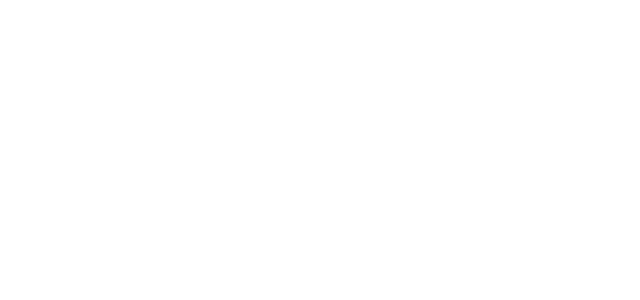
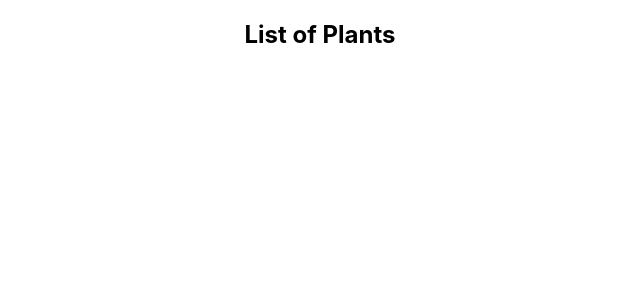
Before and after one commit to BW-Water-My-Plants-06/front-end, a React (Create React App) app in the folder water-my-plants/: page / in a window 1280 px wide. Shown: the top 300 px of the page, without its empty margins (320-960 px from the left). Built offline with nearby package versions, Linux system fonts and the light colour scheme.

Commit message:
parent-child test

```diff
--- a/water-my-plants/src/App.js
+++ b/water-my-plants/src/App.js
@@ -1,10 +1,12 @@
+import React from 'react';
 import './App.css';
-import './components/listofPlants';
+import PlantList from './components/PlantList';
+import PlantDetail from './components/PlantDetail';
 
 function App() {
   return (
     <div className="App">
-
+      <PlantList />
     </div>
   );
 }
--- /dev/null
+++ b/water-my-plants/src/components/PlantDetail.js
@@ -0,0 +1,7 @@
+import React from 'react';
+
+function PlantDetail() {
+    return myPlants
+  }
+
+export default PlantDetail;
```
Also changed, not shown: water-my-plants/src/components/PlantList.js (renamed from water-my-plants/src/components/listofPlants.js, +6 -1 lines).
